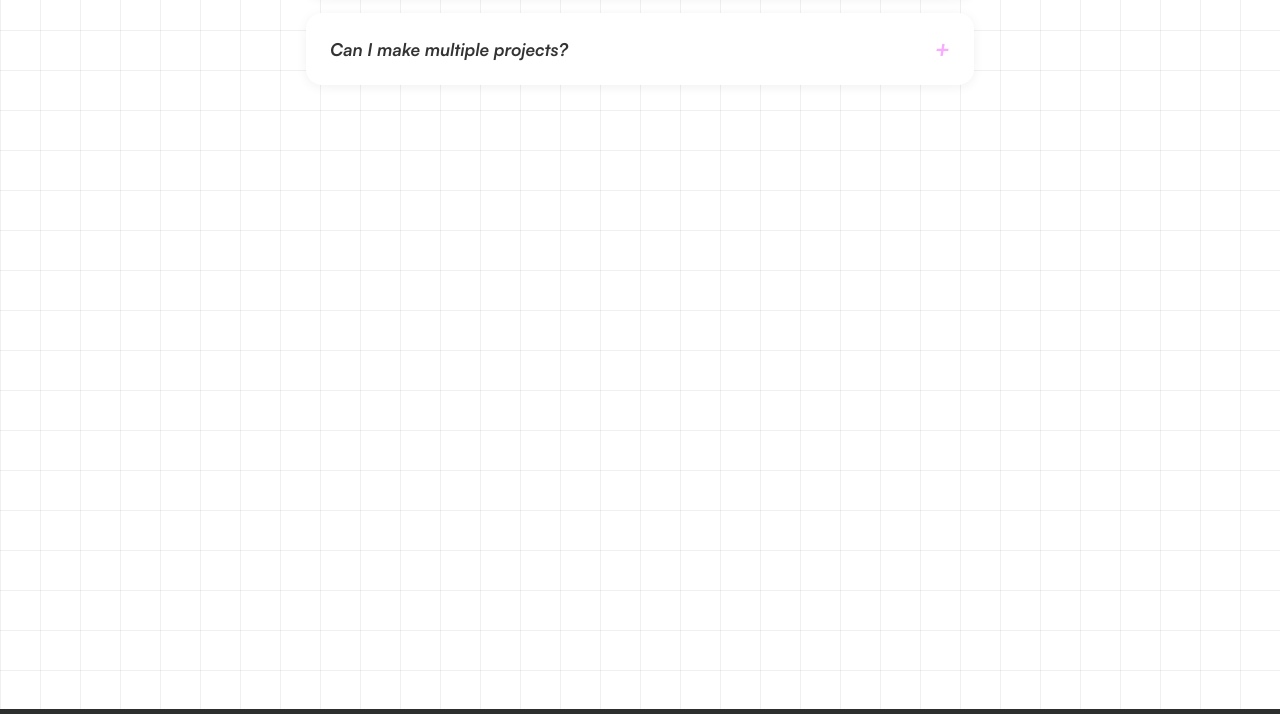
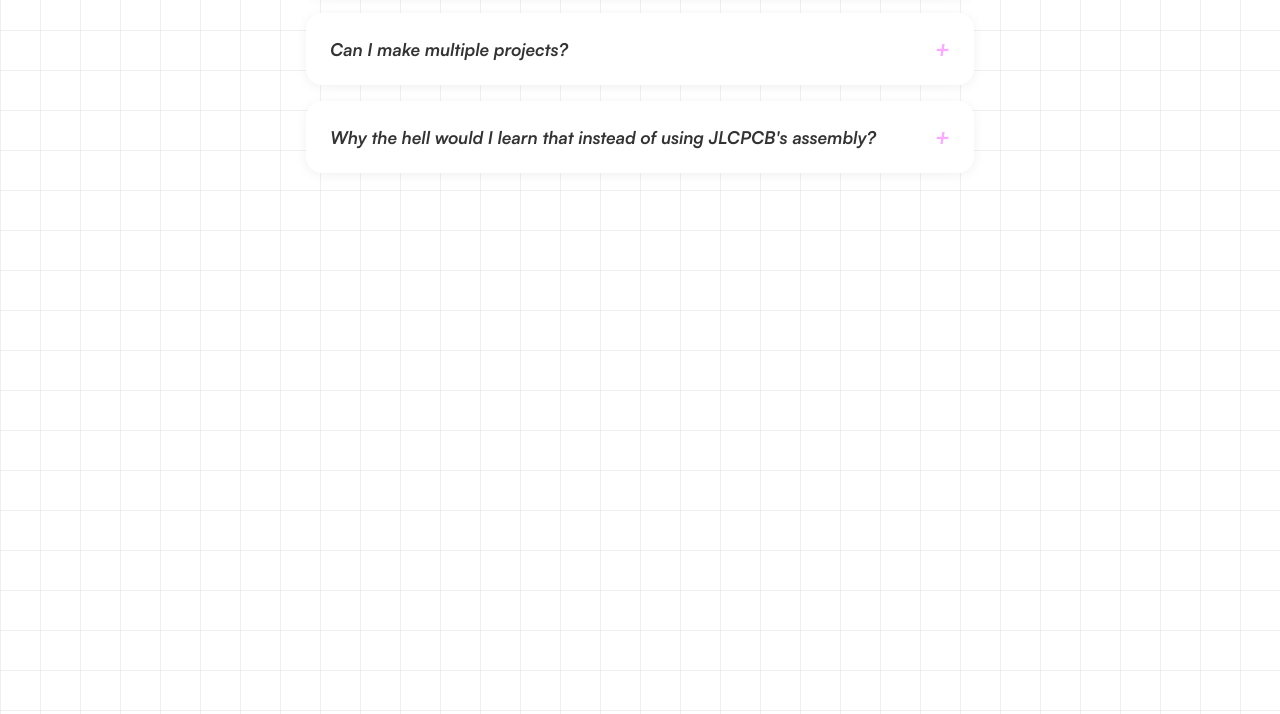
Before and after one commit to espcaa/melt, an Astro site: page / in a window 1280 px wide. Shown: the part 2570-3284 px from the top of the page. Built offline with nearby package versions, Linux system fonts and the light colour scheme; Astro itself is replaced by a stand-in of ours; no server answers.

Commit message:
more faq :3

```diff
--- a/src/components/FAQ.astro
+++ b/src/components/FAQ.astro
@@ -3,7 +3,8 @@ const faqs = [
     { q: "Can I really get this for free?", a: "Yes! This is completely free for all teens aged 18 or under." },
     { q: "Do I need experience?", a: "Nope! Beginners are totally welcome. We'll organize calls to help you out and we will have guides!" },
     { q: "How much time do I need to spend on this?", a: "We expect participants to spend around 8-12 hours on their project! All of your time needs to be recorded with lapse. It's fine if you go faster but your project needs to be unique and polished!"},
-    { q: "Can I make multiple projects?", a: "Yes! You can & are encouraged to make multiple projects! Try to push yourself a little further everytime!"}
+    { q: "Can I make multiple projects?", a: "Yes! You can & are encouraged to make multiple projects! Try to push yourself a little further everytime!"},
+    { q: "Why the hell would I learn that instead of using JLCPCB's assembly?", a: "It's very fun- uh it's very cheap :). You can literally get a 2.5$ pcb and only solder some part of it, it's just so much flexible and cooler! only get components for one pcb instead of 5!!"},
 ];
 ---
 
@@ -57,7 +58,7 @@ const faqs = [
     summary::after {
         content: "+";
         font-size: 1.5rem;
-        color: #f8abff;
+        color: var(--primary-color);
         transition: transform 0.2s;
     }
 
```
